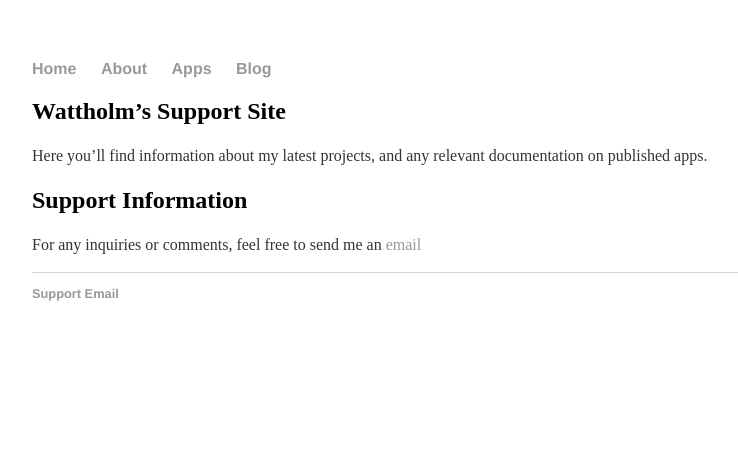
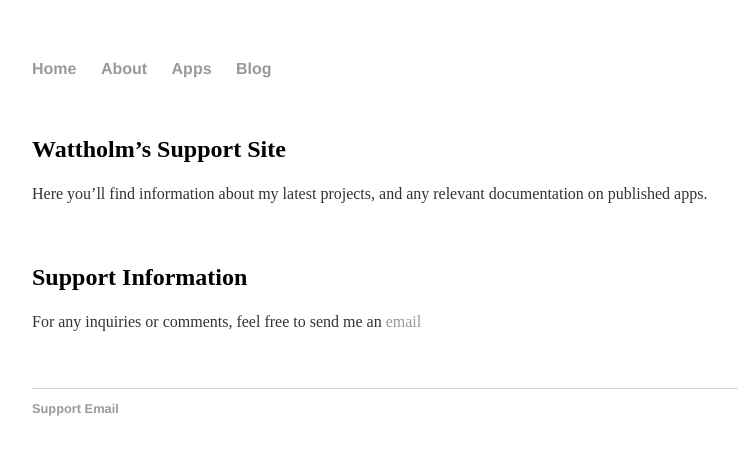
Before and after one commit to Wattholm/Wattholm.github.io, a Jekyll site: the page built from index.md, in a window 1280 px wide. Shown: the top 455 px of the page, without its empty margins (160-898 px from the left). Built offline with Jekyll 4.4.1, drawn with Linux system fonts in a browser that asks for light colours.

Commit message:
Update index.md

```diff
--- a/index.md
+++ b/index.md
@@ -3,11 +3,22 @@ layout: default
 title: Wattholm's Support Site
 ---
 
+&nbsp;
+&nbsp;
+&nbsp;
+
 ## Wattholm's Support Site
 
 Here you'll find information about my latest projects, and any relevant documentation on published apps.
 
+&nbsp;
+&nbsp;
+&nbsp;
 
 ## Support Information
 
 For any inquiries or comments, feel free to send me an [email](mailto:wattholm@outlook.com)
+
+&nbsp;
+&nbsp;
+&nbsp;
```
